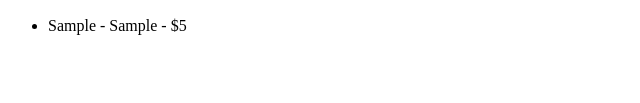
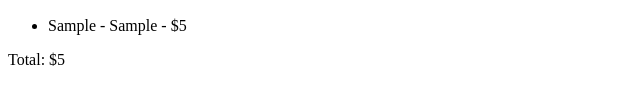
Before and after one commit to cybermikeyy/pc-build-tracker, a plain HTML site: page index.html in a window 1280 px wide. Both pictures are taken after typing "Sample", "Sample", "5" into the empty fields and a click on the button "Add component". Shown: the part 185-288 px from the top of the page, 0-640 px from the left. Drawn offline with Linux system fonts and the light colour scheme.

Commit message:
Added build total calculation.

```diff
--- a/index.html
+++ b/index.html
@@ -27,6 +27,7 @@
     <h2>Your Build</h2>
     <p id="noComment">No components added yet...</p>
     <ul id="buildList"></ul>
+    <p id="totalDisplay">Total: $0</p>
     <script src="script.js" defer></script>
     <!-- 'defer' is not necessary here since its at the very bottom of <body>, but is fine to leave here. -->
 </body>
--- a/script.js
+++ b/script.js
@@ -6,23 +6,30 @@ const compNameData = document.querySelector("#compName");
 const catData = document.querySelector("#cat");
 const priceData = document.querySelector("#price");
 const buildListData = document.querySelector("#buildList");
-const noCommentData = document.querySelector("#noComment")
+const noCommentData = document.querySelector("#noComment");
+const totalDisplayData = document.querySelector("#totalDisplay");
 
-// Handle form submisiion
+// Track build total
+let totalPrice = 0;
+
+// Handle form submision
 formData.addEventListener("submit", function (event) {
     event.preventDefault();  // this line prevents the page from refreshing after submission
     const componentName = compNameData.value.trim();
     const category = catData.value.trim();
-    const price = priceData.value;
+    const price = Number(priceData.value);
 
-    if (componentName === "" || category === "" || price === "") {
+    if (componentName === "" || category === "" || priceData.value === "") {
          alert("Field(s) cannot be left empty.");
          return;
     }
 
+    totalPrice += price;
+
     const listItem = document.createElement("li");
     listItem.textContent = `${componentName} - ${category} - $${price}`;
+    totalDisplayData.textContent = `Total: $${totalPrice}`;
     buildListData.append(listItem);
     formData.reset();  // clears the boxes after components are added
-    noCommentData.textContent = "";
+    noCommentData.textContent = "";  // clears the 'No components added yet...' line when item is added to list
 });
```
